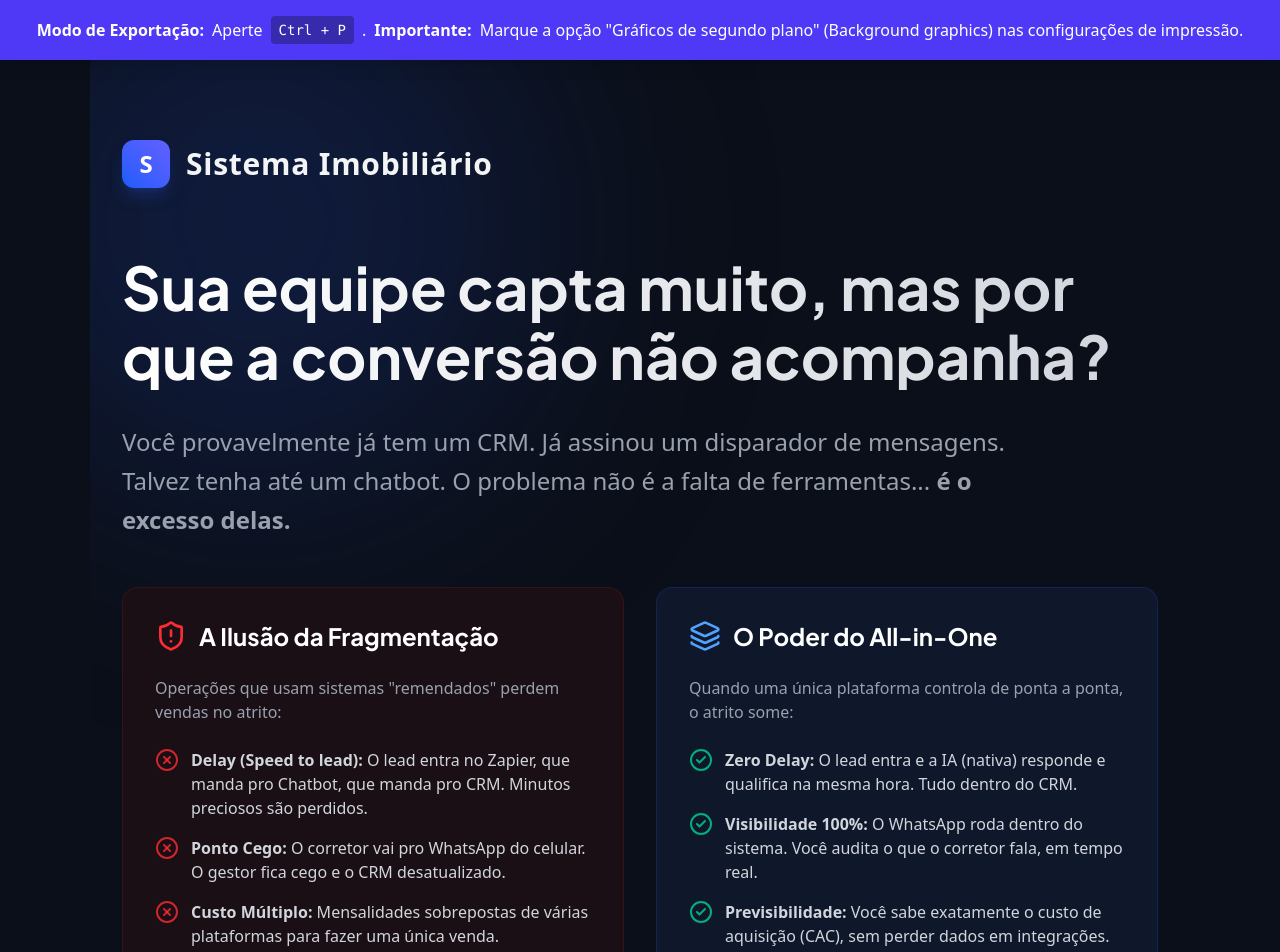
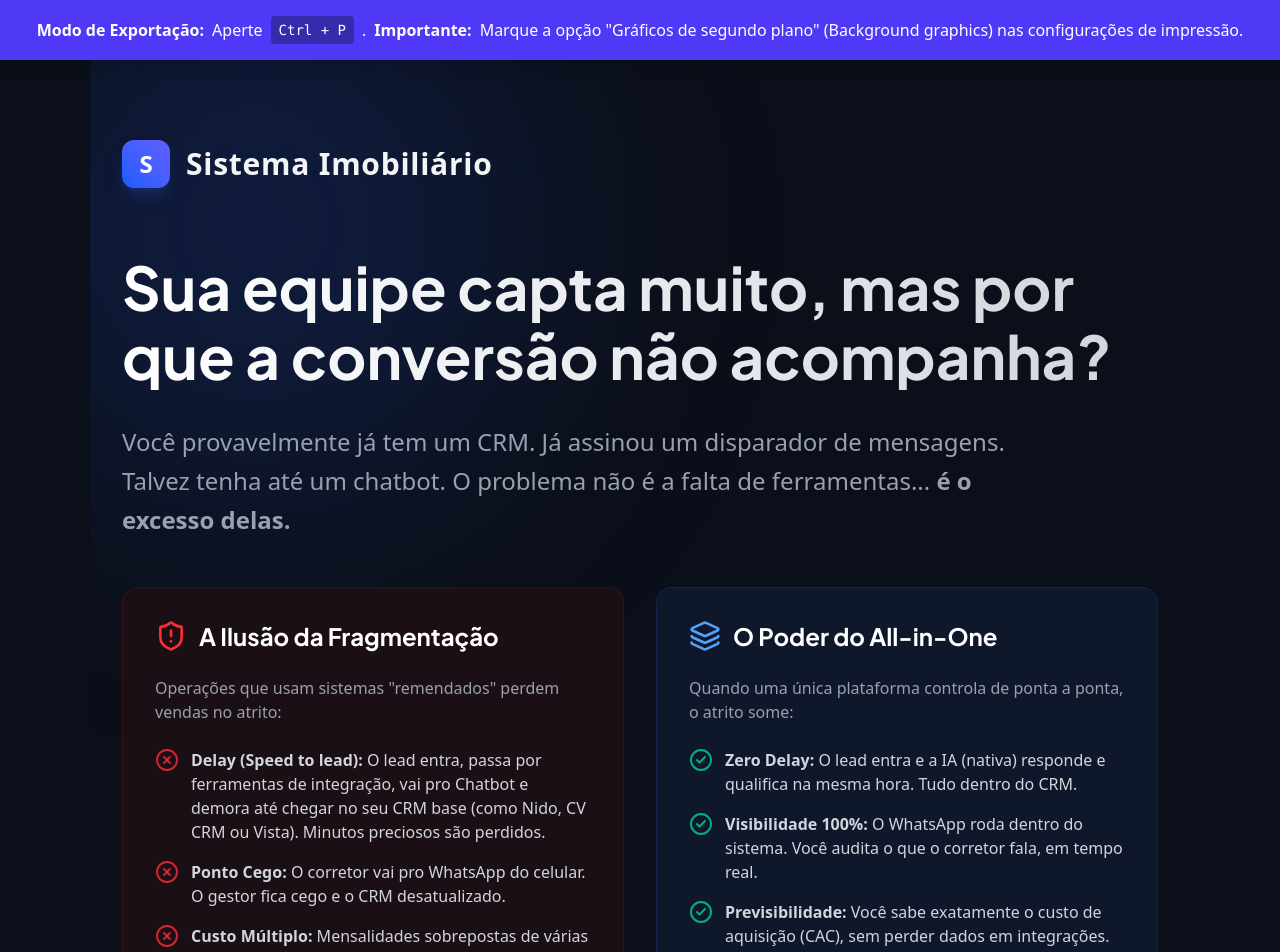
Before and after one commit to boosternegocios/sistema-imobiliario-apresentacao, a Next.js app: page /prospeccao in a window 1280 px wide. Shown: the top 952 px of the page. Built offline with nearby package versions, Linux system fonts and the light colour scheme.

Commit message:
Update prospeccao page copy to remove Zapier and add real estate CRMs

```diff
--- a/src/app/prospeccao/page.tsx
+++ b/src/app/prospeccao/page.tsx
@@ -43,7 +43,7 @@ export default function ProspeccaoPDF() {
                 </div>
                 <p className="text-gray-400 mb-6">Operações que usam sistemas "remendados" perdem vendas no atrito:</p>
                 <ul className="space-y-4">
-                  <li className="flex items-start gap-3 text-gray-300"><XCircle className="w-6 h-6 text-red-500/80 shrink-0" /> <span><strong>Delay (Speed to lead):</strong> O lead entra no Zapier, que manda pro Chatbot, que manda pro CRM. Minutos preciosos são perdidos.</span></li>
+                  <li className="flex items-start gap-3 text-gray-300"><XCircle className="w-6 h-6 text-red-500/80 shrink-0" /> <span><strong>Delay (Speed to lead):</strong> O lead entra, passa por ferramentas de integração, vai pro Chatbot e demora até chegar no seu CRM base (como Nido, CV CRM ou Vista). Minutos preciosos são perdidos.</span></li>
                   <li className="flex items-start gap-3 text-gray-300"><XCircle className="w-6 h-6 text-red-500/80 shrink-0" /> <span><strong>Ponto Cego:</strong> O corretor vai pro WhatsApp do celular. O gestor fica cego e o CRM desatualizado.</span></li>
                   <li className="flex items-start gap-3 text-gray-300"><XCircle className="w-6 h-6 text-red-500/80 shrink-0" /> <span><strong>Custo Múltiplo:</strong> Mensalidades sobrepostas de várias plataformas para fazer uma única venda.</span></li>
                 </ul>
@@ -87,7 +87,7 @@ export default function ProspeccaoPDF() {
               <div>
                 <h3 className="text-2xl font-bold mb-3">1. Roteamento Instantâneo & Roleta</h3>
                 <p className="text-gray-300 text-lg leading-relaxed">
-                  Sem depender de Zapier para distribuir leads. O sistema capta, identifica quem é o próximo corretor da fila e entrega na hora. Se o corretor demorar para atender, o próprio sistema aciona um alerta ou passa a bola para outro. <strong>O lead nunca esfria.</strong>
+                  Sem depender de integrações lentas ou gambiarras para distribuir leads. O sistema capta, identifica quem é o próximo corretor da fila e entrega na hora. Se o corretor demorar para atender, o próprio sistema aciona um alerta ou passa a bola para outro. <strong>O lead nunca esfria.</strong>
                 </p>
               </div>
             </div>
```
